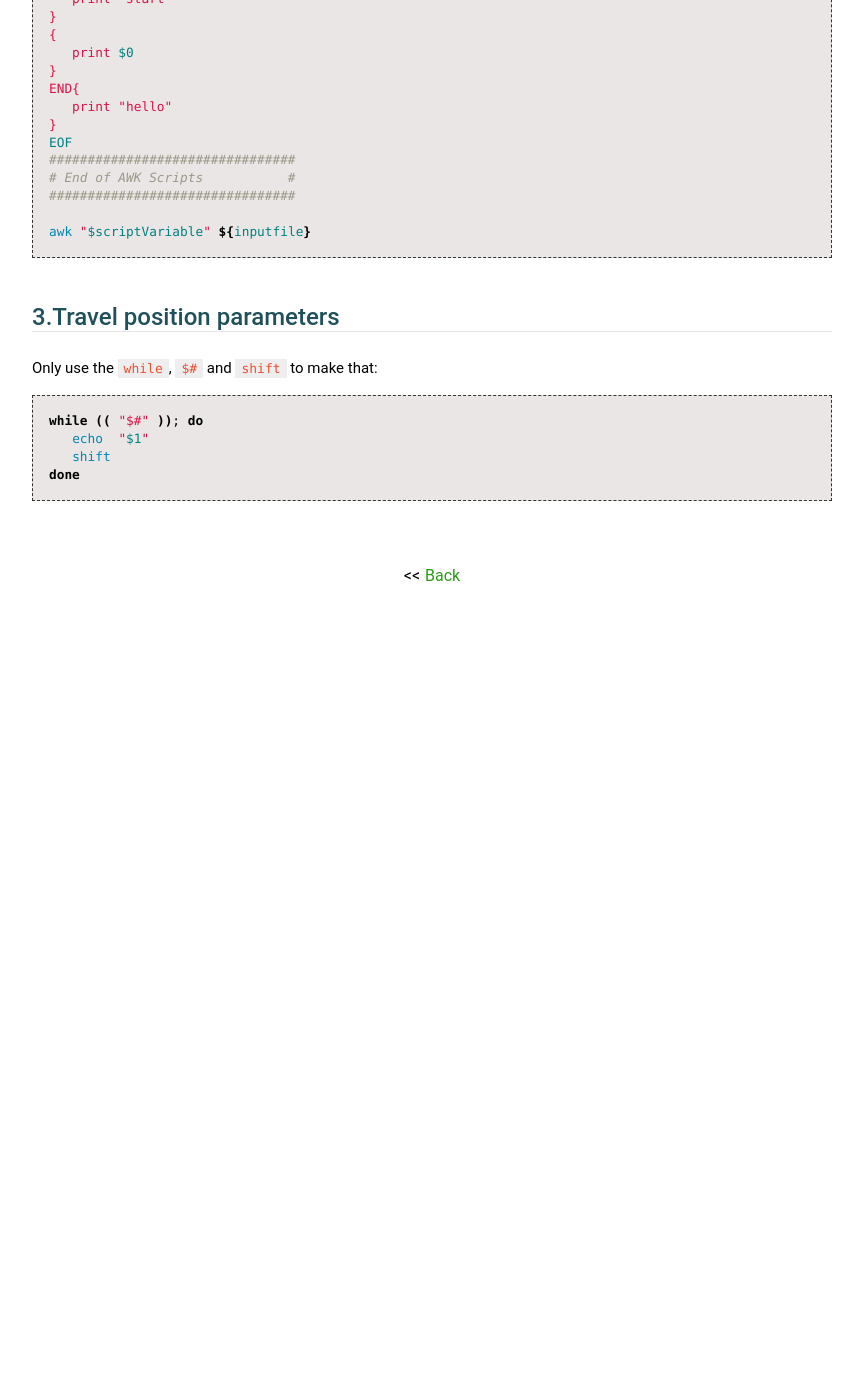
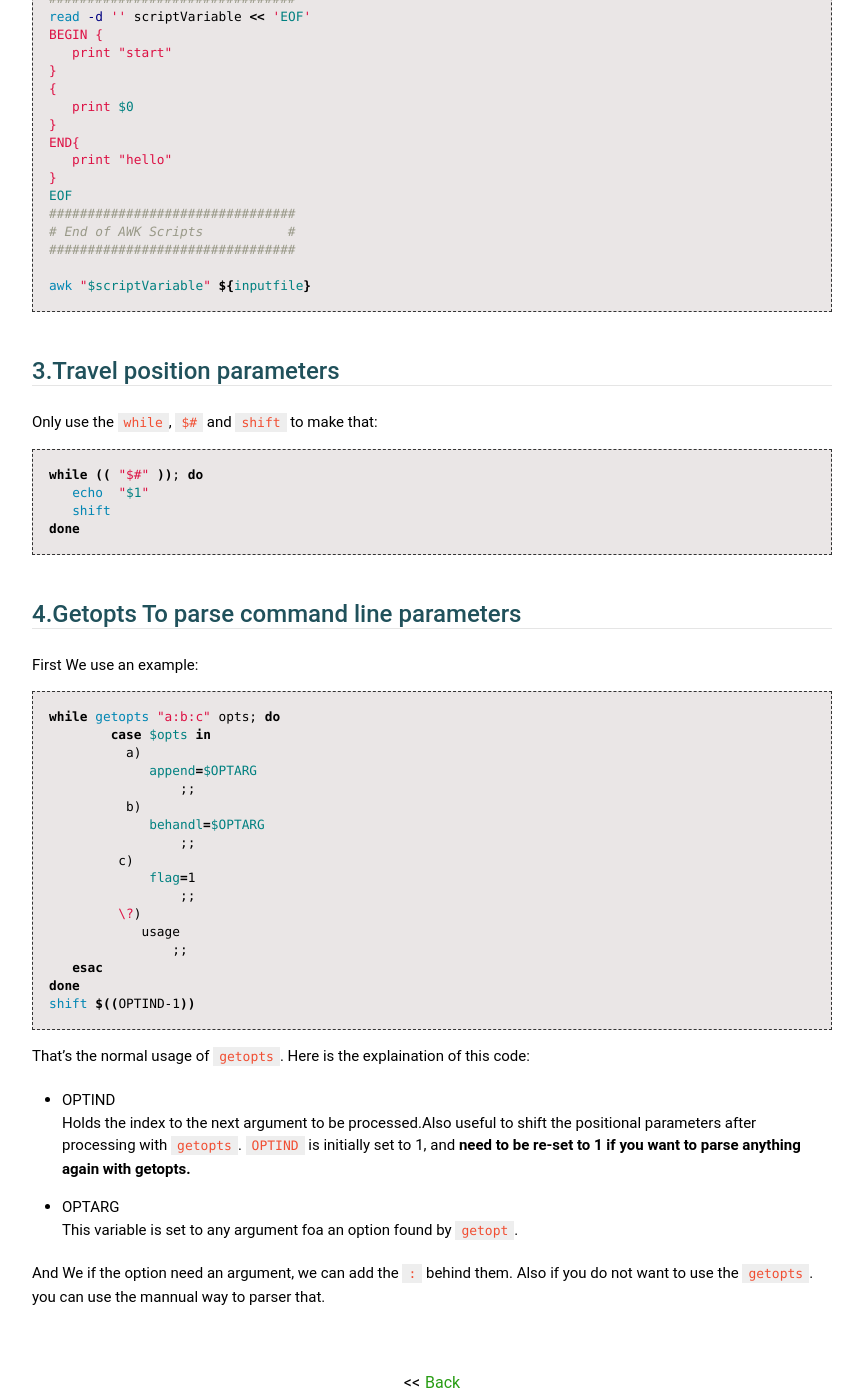
Before and after one commit to JesseEisen/DailyKeep, a Jekyll site: the page built from _posts/2015-12-30-awk-faq.md, in a window 1280 px wide and 1400 px high, scrolled down 909 px. Shown: the whole window, without its empty margins (208-1071 px from the left). Built offline with Jekyll 4.4.1, drawn with Linux system fonts in a browser that asks for light colours; some web fonts are replaced; before the commit the page ends 1539 px from its top, so only the background shows below that; some of the changed text lies outside the part shown.

Commit message:
new content append

````diff
--- a/_posts/2015-12-30-awk-faq.md
+++ b/_posts/2015-12-30-awk-faq.md
@@ -60,3 +63,37 @@ while (( "$#" )); do
    shift
 done
 ```
+
+## 4.Getopts To parse command line parameters
+
+First We use an example:
+
+```bash
+while getopts "a:b:c" opts; do
+	case $opts in
+	  a)
+	     append=$OPTARG
+		 ;;
+	  b)
+	     behandl=$OPTARG
+		 ;;
+	 c)
+	     flag=1
+		 ;;
+	 \?)
+	    usage
+		;;
+   esac
+done
+shift $((OPTIND-1))
+```
+
+That's the normal usage of `getopts`. Here is the explaination of this code:
+
++ OPTIND
+  Holds the index to the next argument to be processed.Also useful to shift the positional parameters after processing with `getopts`. `OPTIND` is initially set to 1, and **need to be re-set to 1 if you want to parse anything again with getopts.**
+
++ OPTARG
+  This variable is set to any argument foa an option found by `getopt`.
+
+And We if the option need an argument, we can add the `:` behind them. Also if you do not want to use the `getopts`. you can use the mannual way to parser that.
````
Also changed, not shown: other parts of _posts/2015-12-30-awk-faq.md (+3 -0 lines).
